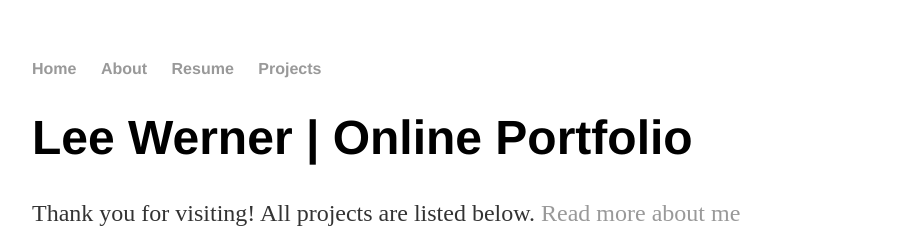
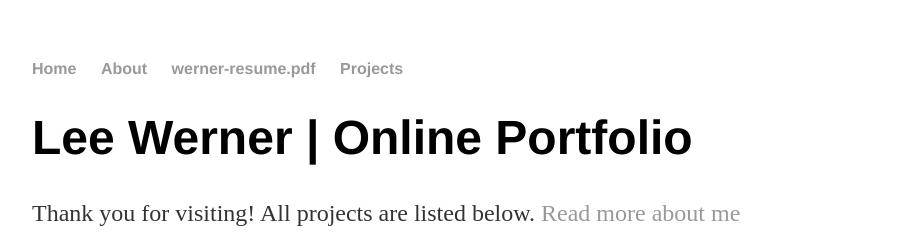
Before and after one commit to werne401/old_website, a Jekyll site: the page built from index.html, in a window 1280 px wide. Shown: the top 252 px of the page, without its empty margins (160-1083 px from the left). Built offline with Jekyll 4.4.1, drawn with Linux system fonts in a browser that asks for light colours.

Commit message:
resume_stuff

```diff
--- a/_layouts/default.html
+++ b/_layouts/default.html
@@ -11,7 +11,7 @@
 	    		<ul>
 	        		<li><a href="/">Home</a></li>
 		        	<li><a href="/about">About</a></li>
-	        		<li><a href="/resume">Resume</a></li>
+	        		<li><a href="/resume">werner-resume.pdf</a></li>
 	        		<li><a href="/projects">Projects</a></li>
 	    		</ul>
 			</nav>
```
Also changed, not shown: 2 other files.
